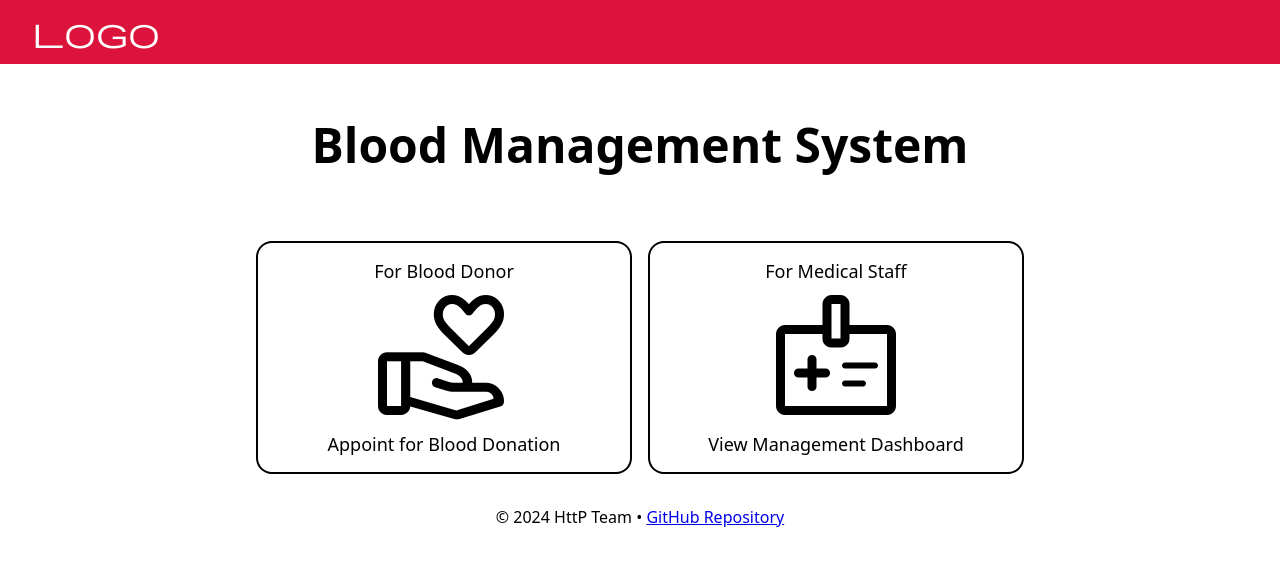
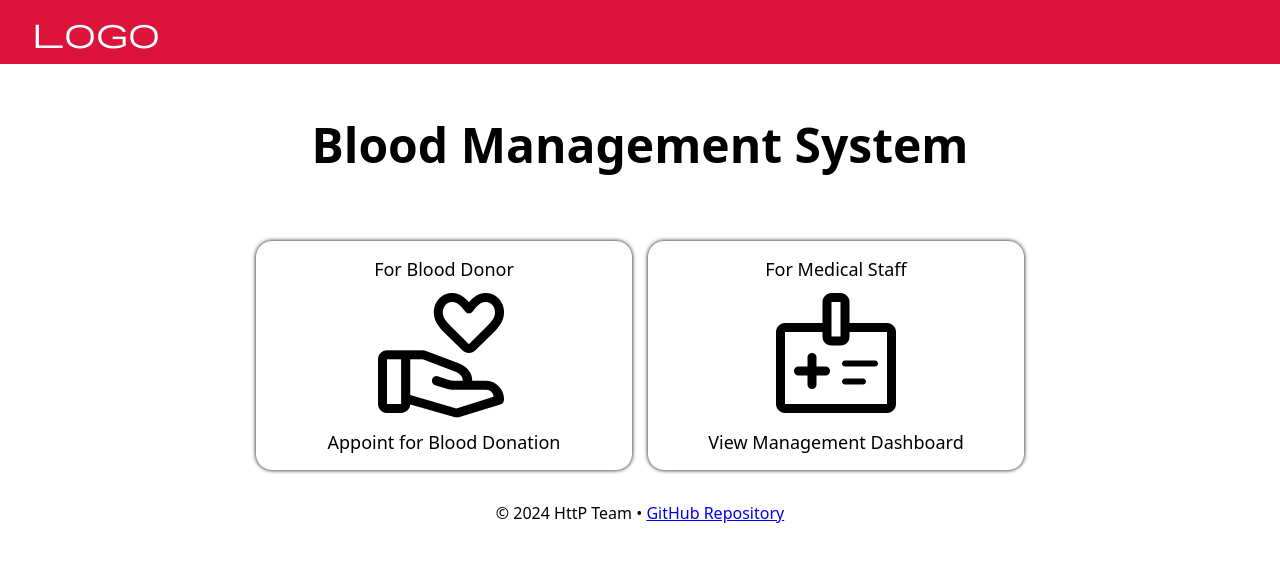
Before and after one commit to TuritoYuenan/blood-donation-platform, a Vue app: page / in a window 1280 px wide. Shown: the top 566 px of the page. Built offline with nearby package versions, Linux system fonts and the light colour scheme; no server answers; a web font is replaced by a local one.

Commit message:
design result page + replace hard border with box shadow

```diff
--- a/src/views/DonorAppoint.vue
+++ b/src/views/DonorAppoint.vue
@@ -1,6 +1,6 @@
 <script setup lang="ts">
 import { onMounted, ref } from "vue";
-import { RouterLink } from "vue-router";
+import { RouterLink, useRouter } from "vue-router";
 import store from "../utils/store";
 
 const fullName = ref<string>("")
@@ -14,7 +14,8 @@ const weight = ref<number>(0)
 const height = ref<number>(0)
 
 async function appoint() {
-	alert("Submitted")
+	console.log("Submitted")
+	useRouter().push({ path: "/donor/result" })
 }
 
 onMounted(async () => {
@@ -85,13 +86,21 @@ form {
 	padding: 2rem;
 	display: grid;
 	gap: 0.5rem 1rem;
-	grid-template-columns: auto 3fr;
-	border: 2px solid black;
+	grid-template-columns: 25% 75%;
+	border-radius: 1rem;
+	box-shadow: 0 0 4px black;
 }
 
-form label {
-	margin-inline: 1rem;
-	text-align: center;
+@media (width <= 600px) {
+	form {
+		grid-template-columns: 100%;
+	}
+}
+
+@media (width <= 800px) {
+	form {
+		border-radius: 0;
+	}
 }
 
 :is(input, select) {
--- a/src/views/DonorAppointResult.vue
+++ b/src/views/DonorAppointResult.vue
@@ -1,7 +1,14 @@
 <script setup lang="ts">
 </script>
 
-<template></template>
+<template>
+	<header>
+		<h1>Thank you for your support!</h1>
+		<img src="" alt="Wholesome image">
+		<p>Your appointment will be on DATE, at TIME.</p>
+		<p>We greatly appreciate your efforts.</p>
+	</header>
+</template>
 
 <style scoped>
 </style>
--- a/src/views/Homepage.vue
+++ b/src/views/Homepage.vue
@@ -6,7 +6,7 @@ import Icon from "../components/MaterialIcon.vue";
 	<header>
 		<h1>Blood Management System</h1>
 	</header>
-	<section>
+	<article>
 		<RouterLink to="/donor/appoint">
 			<p>For Blood Donor</p>
 			<Icon id="volunteer_activism" />
@@ -17,31 +17,43 @@ import Icon from "../components/MaterialIcon.vue";
 			<Icon id="medical_information" />
 			<p>View Management Dashboard</p>
 		</RouterLink>
-	</section>
+	</article>
 </template>
 
 <style scoped>
-section {
+article {
 	max-width: 800px;
 	margin: auto;
 	padding: 1rem;
 	display: grid;
 	gap: 1rem;
-	grid-template-columns: repeat(2, 1fr);
+	grid-template-columns: 1fr 1fr;
 }
 
-section a {
+article a {
 	padding: 1rem;
 	display: block;
 	color: inherit;
 	font-size: large;
 	text-align: center;
 	text-decoration: none;
-	border: 2px solid black;
 	border-radius: 1rem;
+	box-shadow: 0 0 4px black;
+	transition: 1s cubic-bezier(0.075, 0.82, 0.165, 1);
 }
 
-section a span {
+article a:hover {
+	scale: 1.05;
+}
+
+article a span {
 	font-size: 8em;
 }
+
+@media (width <= 600px) {
+	article {
+		display: flex;
+		flex-direction: column;
+	}
+}
 </style>
```
